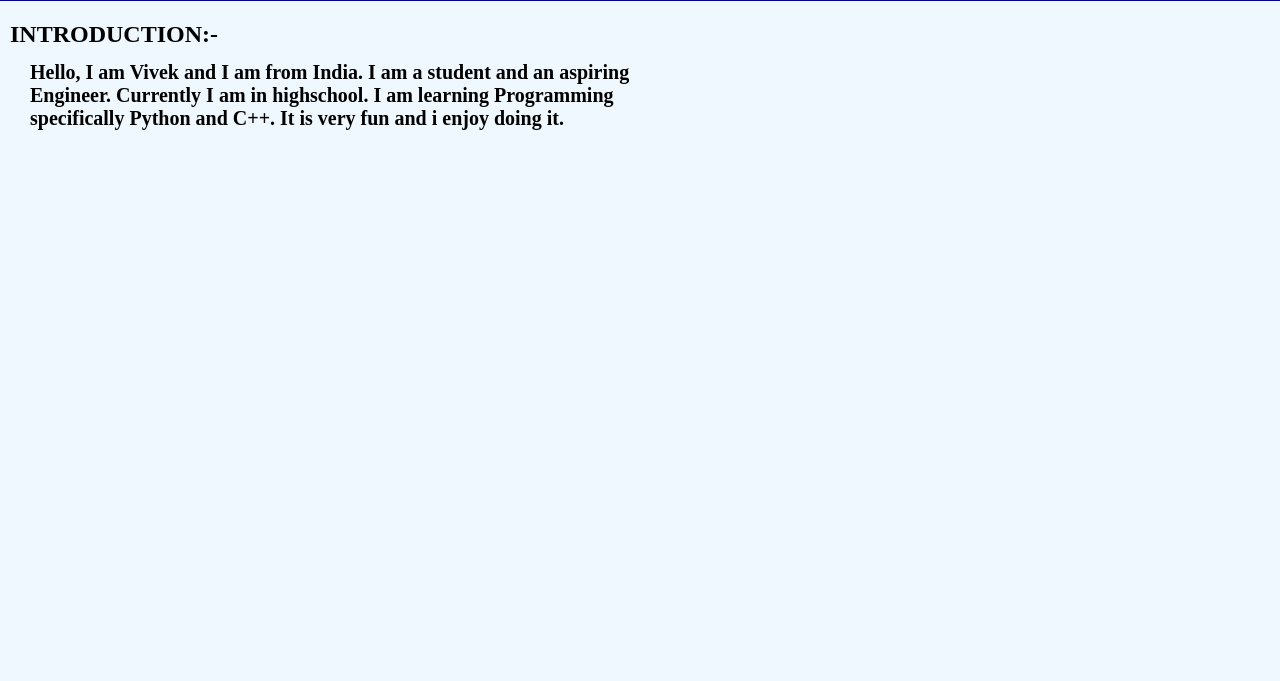
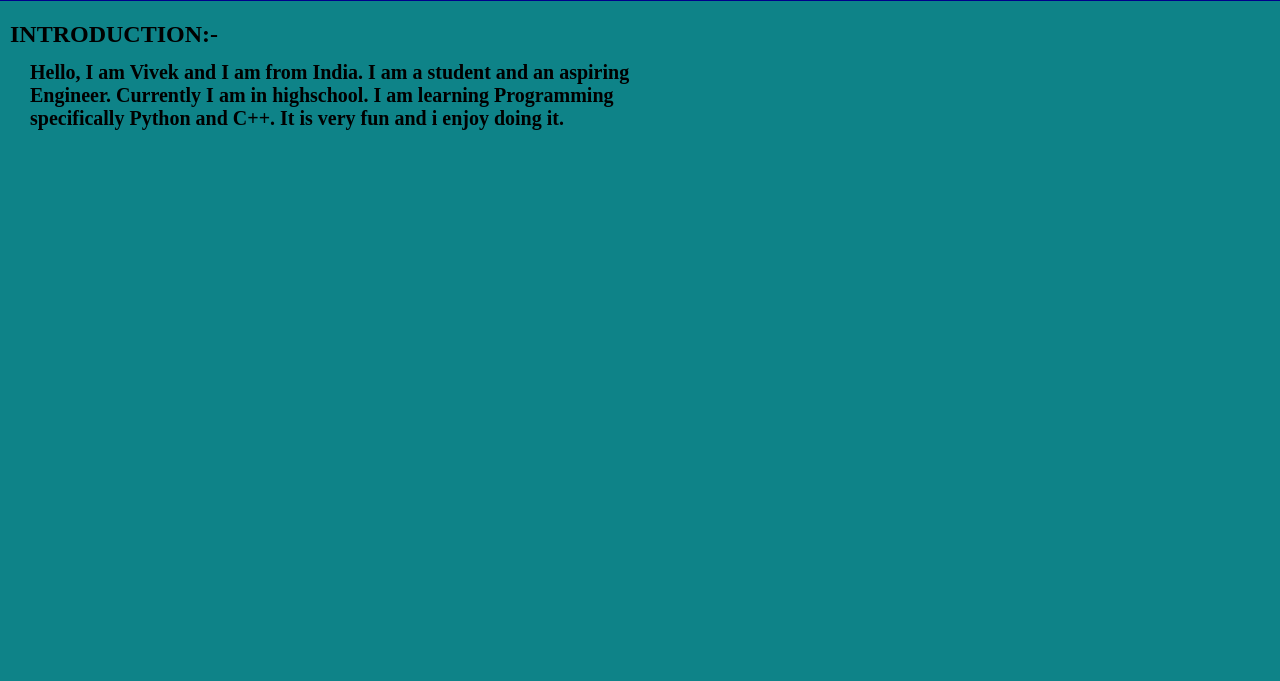
Before and after one commit to Palji123/vivdevcoder.github.io, a plain HTML site: page aboutme.html in a window 1280 px wide. Shown: the part 119-800 px from the top of the page. Drawn offline with Linux system fonts and the light colour scheme.

Commit message:
Update aboutme.html

```diff
--- a/aboutme.html
+++ b/aboutme.html
@@ -8,7 +8,7 @@
 </head>
 <style class="style">
     .body{
-        background-color: aliceblue;
+        background-color: #0E8388;
 
         background-repeat: no-repeat;
         background-size: cover;
```
